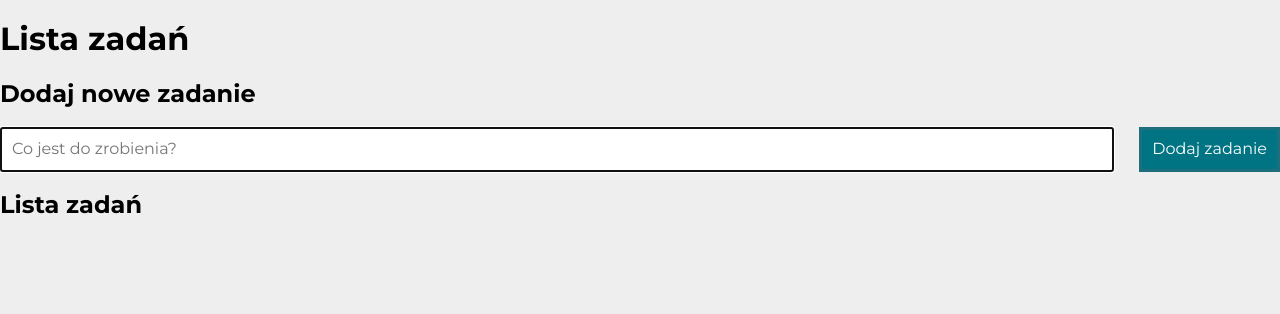
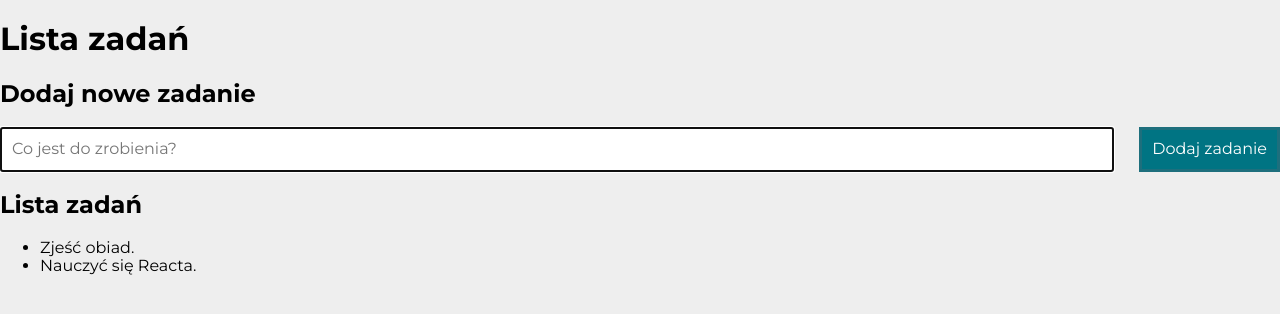
Before and after one commit to Rafal-1999/To-Do-List-React, a React (Create React App) app: page / in a window 1280 px wide. Shown: the top 314 px of the page. Built offline with nearby package versions, Linux system fonts and the light colour scheme.

Commit message:
Created map method for tasks

```diff
--- a/package.json
+++ b/package.json
@@ -1,6 +1,6 @@
 {
   "name": "to-do-list-react",
-  "version": "0.2.3",
+  "version": "0.2.4",
   "private": true,
   "homepage": "https://rafal-1999.github.io/To-Do-List-React/",
   "dependencies": {
--- a/src/App.js
+++ b/src/App.js
@@ -34,7 +34,7 @@ function App() {
                         <div className="list__options"></div>
                     </div>
                     <div className="list__tasks-block">
-                        <Tasks />
+                        <Tasks tasks={tasks} hideDoneTasks={hideDoneTasks} />
                     </div>
                 </div>
             </section>
--- a/src/Tasks/index.js
+++ b/src/Tasks/index.js
@@ -1,5 +1,11 @@
 const Tasks = (props) => (
-    <ul className="list__tasks"></ul>
+    <ul className="list__tasks">
+        {props.tasks.map(task => (
+            <li key={task.id}>
+                {task.content}
+            </li>
+        ))}
+    </ul>
 );
 
 export default Tasks;
```
